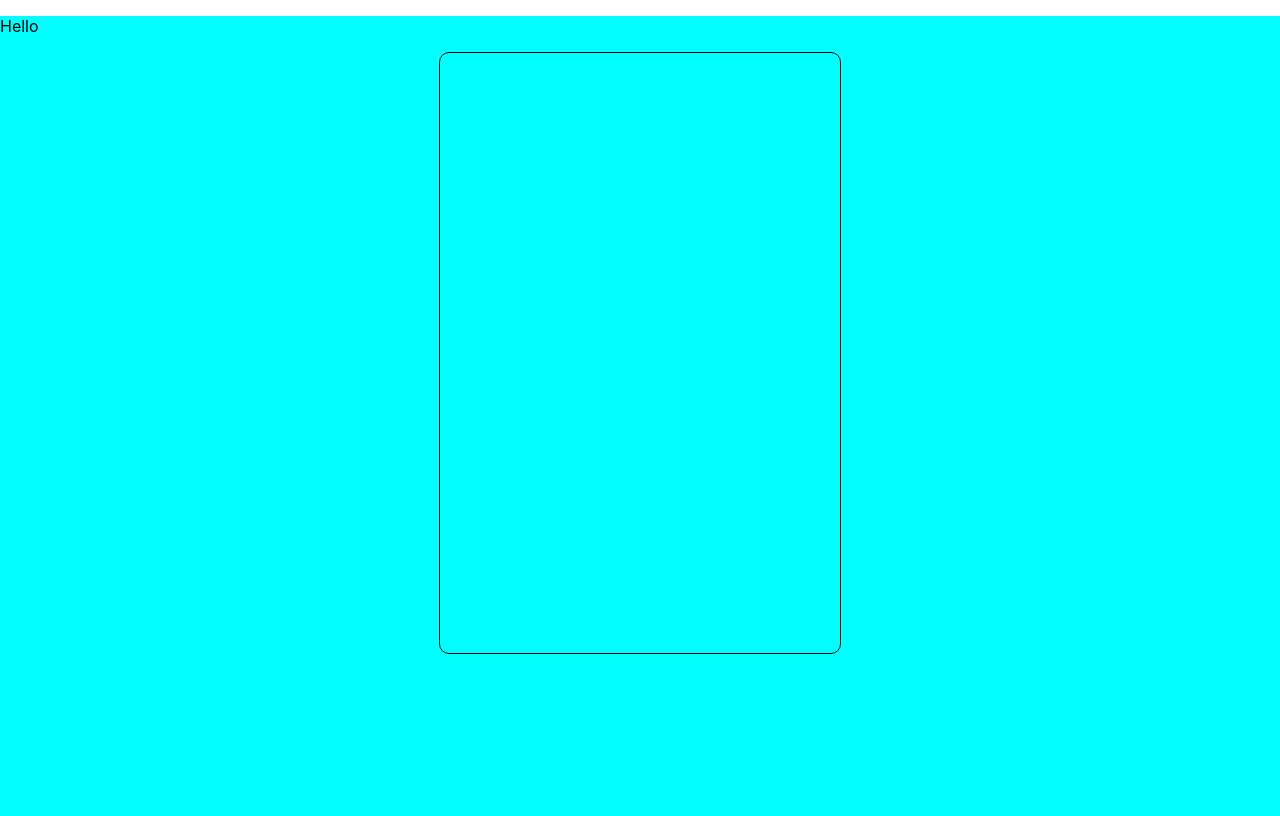
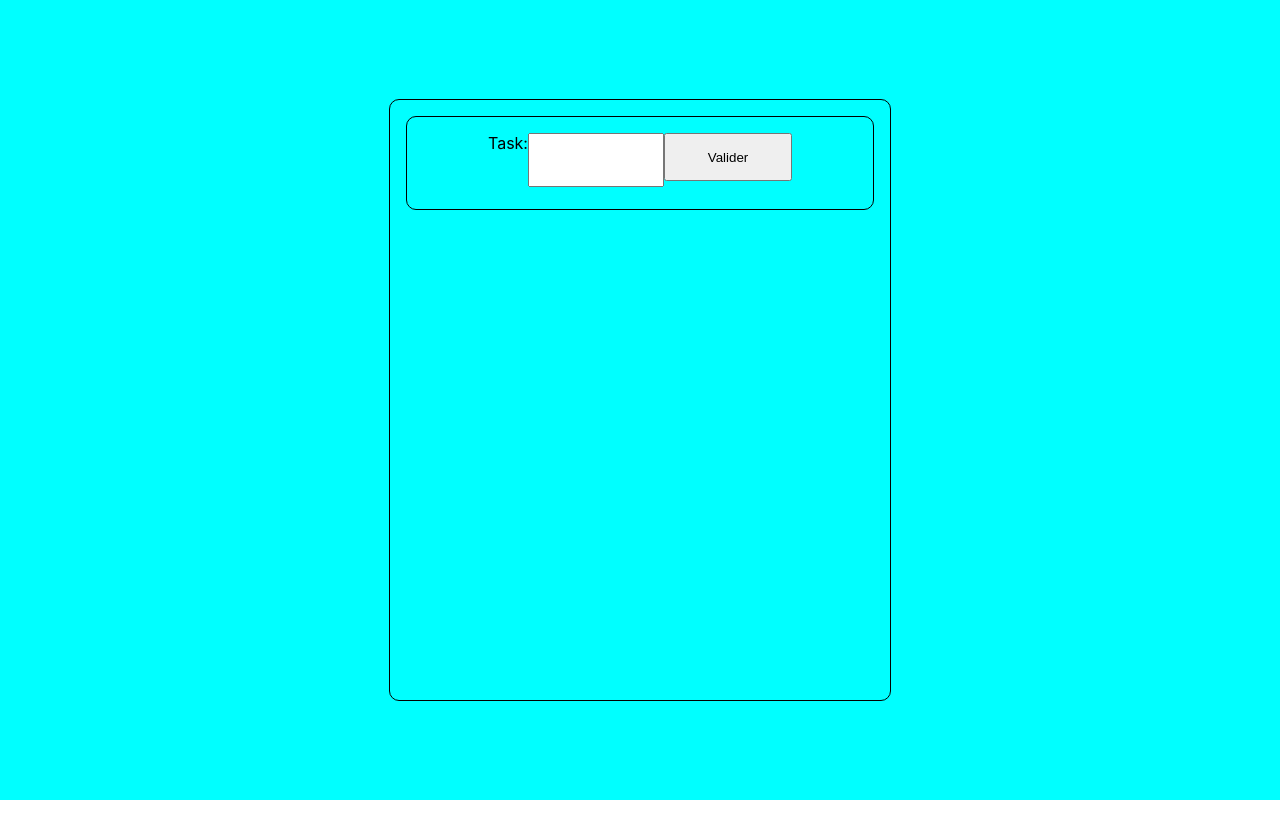
Before and after one commit to vincentferraro/todo-react, a React (Create React App) app: page / in a window 1280 px wide. Built offline with nearby package versions, Linux system fonts and the light colour scheme.

Commit message:
add TaskList.js

```diff
--- a/src/App.css
+++ b/src/App.css
@@ -1,5 +1,8 @@
-div{
+.div-app{
   width:100vw;
   height: 100vh;
   background-color: aqua;
+  display: flex;
+  justify-content: center;
+  align-items: center;
 }
--- a/src/App.js
+++ b/src/App.js
@@ -3,10 +3,11 @@ import './App.css';
 
 import TodoList from './components/TodoList';
 
+
 function App() {
   return (
-    <div>
-      <p> Hello</p>
+    <div className="div-app">
+
       <TodoList />
     </div>
   );
--- a/src/components/AddTask.js
+++ b/src/components/AddTask.js
@@ -1,16 +1,19 @@
 import { Component } from 'react'
+import '../styles/AddTask.css'
 
 class AddTask extends Component {
 
     render() {
         return (
-            <div class="AddTask">
+            <div className="add-task">
                 <label>
                     Task:
                     <input type="text"/>
                 </label>
-                <button value="Ajouter"/>
+                <button > Valider</button>
             </div>
         )
     }
 }
+
+export default AddTask
--- a/src/components/TodoList.js
+++ b/src/components/TodoList.js
@@ -1,12 +1,14 @@
 
 import '../styles/todoList.css'
+
+import AddTask from '../components/AddTask'
 
 function TodoList(){
 
 
         return (
-            <div class="todo-list">
-
+            <div className="todo-list">
+                <AddTask />
             </div>
         )
 
--- a/src/styles/AddTask.css
+++ b/src/styles/AddTask.css
@@ -1,4 +1,24 @@
-.AddTask{
-    height: 100px;
-    width: 200px;
+.add-task{
+    margin:1rem;
+    padding:1rem;
+ width:auto;
+    height: 10%;
+    display: flex;
+    flex-direction: row;
+    justify-content: center;
+    border:1px solid black;
+    border-radius: 10px;
 }
+label{
+    display: flex;
+    flex-direction: row;
+
+}
+input[type="text"]{
+    width: 8rem;
+    height: 3rem;
+}
+button{
+    width: 8rem;
+    height: 3rem;
+}
--- a/src/styles/todoList.css
+++ b/src/styles/todoList.css
@@ -2,7 +2,7 @@
     margin:auto;
     display: flex;
     flex-direction: column;
-    width: 400px;
+    width: 500px;
     height: 600px;
     border:1px solid black;
     border-radius: 10px;
```
Also changed, not shown: src/components/TaskList.js (added, +19 -0 lines).
